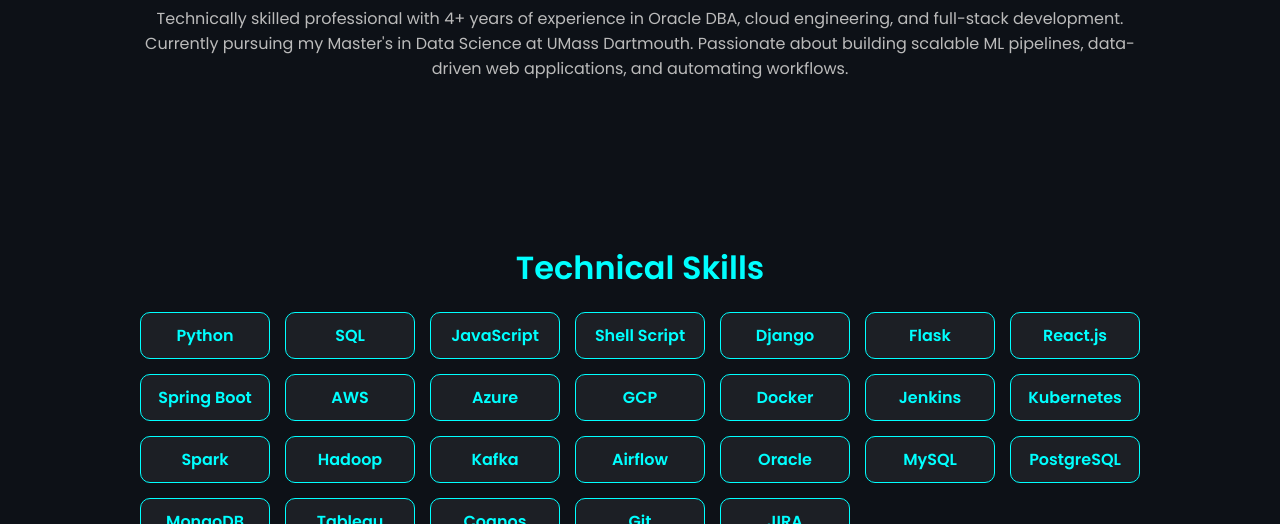
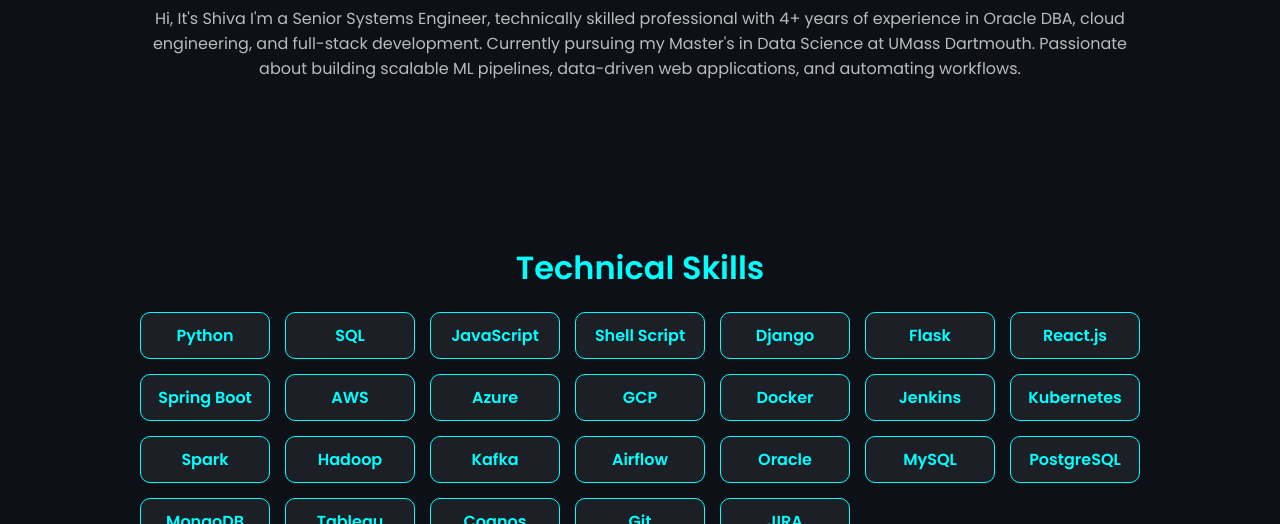
Before and after one commit to Siva144145/Shiva_Portfolio, a plain HTML site: page index.html in a window 1280 px wide. Shown: the part 576-1100 px from the top of the page. Drawn offline with Linux system fonts and the light colour scheme.

Commit message:
Update index.html

```diff
--- a/index.html
+++ b/index.html
@@ -3,7 +3,7 @@
 <head>
   <meta charset="UTF-8">
   <meta name="viewport" content="width=device-width, initial-scale=1.0">
-  <title>Shiva Sankar Reddy | Portfolio</title>
+  <title>Shiva Sankar Reddy Pala | Portfolio</title>
   <link href="https://fonts.googleapis.com/css2?family=Poppins:wght@300;400;600&display=swap" rel="stylesheet">
   <style>
     html {
@@ -155,7 +155,8 @@
   <section id="about">
     <h2 class="section-title">About Me</h2>
     <p style="text-align: center; color: #bbb;">
-      Technically skilled professional with 4+ years of experience in Oracle DBA, cloud engineering,
+      Hi, It's Shiva
+      I'm a Senior Systems Engineer, technically skilled professional with 4+ years of experience in Oracle DBA, cloud engineering,
       and full-stack development. Currently pursuing my Master's in Data Science at UMass Dartmouth.
       Passionate about building scalable ML pipelines, data-driven web applications, and automating workflows.
     </p>
```
